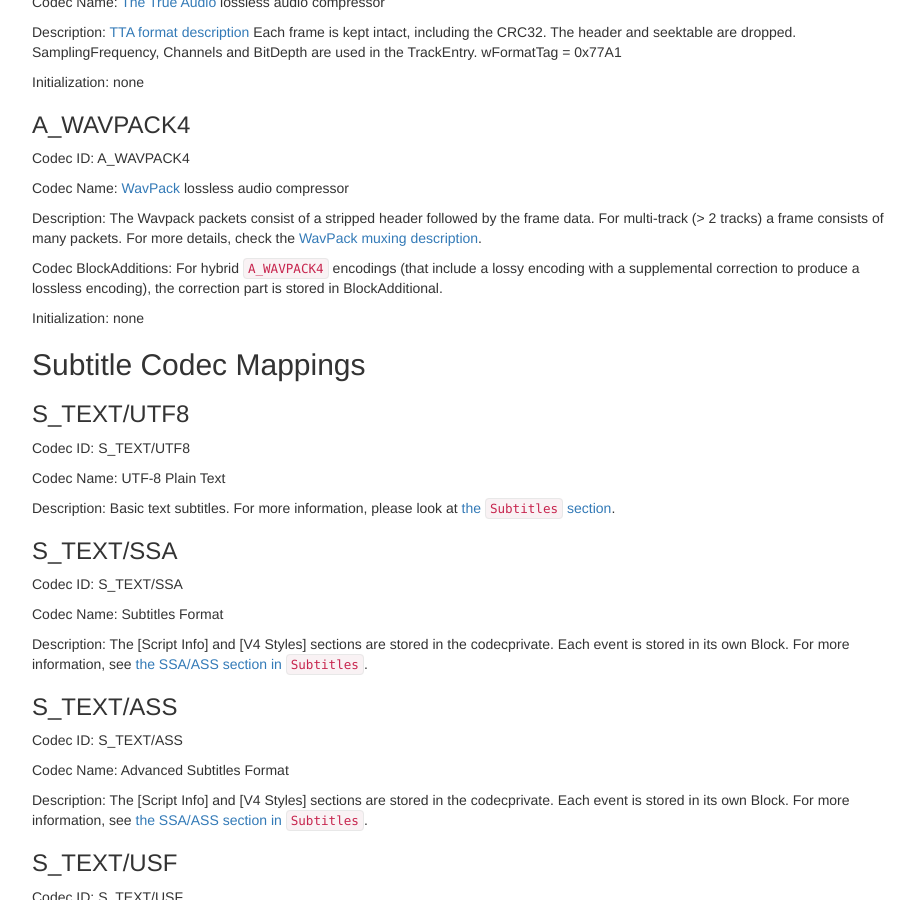
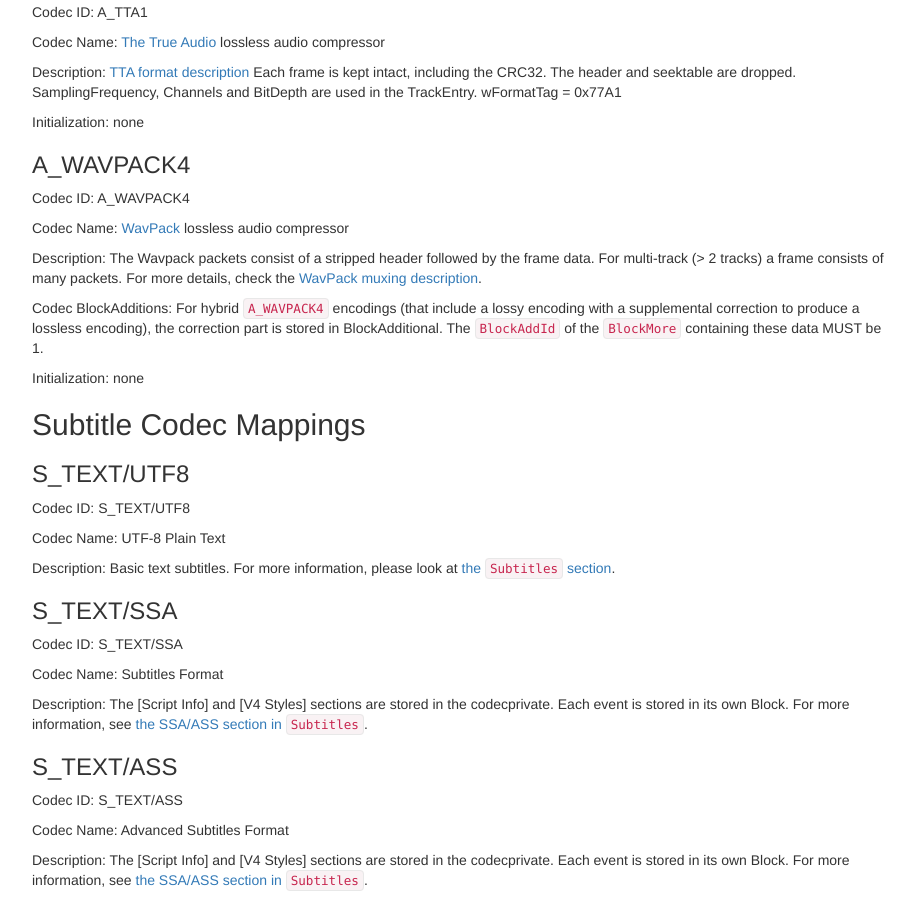
Before and after one commit to ietf-wg-cellar/matroska-specification, a Jekyll site: the page built from codec_specs.md, in a window 1280 px wide and 900 px high, scrolled down 12686 px. Shown: the whole window, without its empty margins (273-1188 px from the left). Built offline with Jekyll 4.4.1, drawn with Linux system fonts in a browser that asks for light colours; our own code applies the rules of GitHub Pages for plain Markdown files; some of the changed text lies outside the part shown.

Commit message:
mention the BlockAddId is 1 for each Codec BlockAdditions
VP8/VP9 might contain other BlockMore elements in the same BlockAdditions (HDR dynamic metadata)

```diff
--- a/codec_specs.md
+++ b/codec_specs.md
@@ -269,7 +269,7 @@
 
 Description: VP8 is an open and royalty free video compression format developed by Google and created by On2 Technologies as a successor to VP7. [@!RFC6386]
 
-Codec BlockAdditions: A single-channel encoding of an alpha channel MAY be stored in `BlockAdditions`.
+Codec BlockAdditions: A single-channel encoding of an alpha channel MAY be stored in `BlockAdditions`. The `BlockAddId` of the `BlockMore` containing these data MUST be 1.
 
 Initialization: none
 
@@ -281,7 +281,7 @@
 
 Description: VP9 is an open and royalty free video compression format developed by Google as a successor to VP8. [Draft VP9 Bitstream and Decoding Process Specification](https://www.webmproject.org/vp9/)
 
-Codec BlockAdditions: A single-channel encoding of an alpha channel MAY be stored in `BlockAdditions`.
+Codec BlockAdditions: A single-channel encoding of an alpha channel MAY be stored in `BlockAdditions`. The `BlockAddId` of the `BlockMore` containing these data MUST be 1.
 
 Initialization: none
 
@@ -655,7 +655,7 @@
 
 Description: The Wavpack packets consist of a stripped header followed by the frame data. For multi-track (> 2 tracks) a frame consists of many packets. For more details, check the [WavPack muxing description](wavpack.html).
 
-Codec BlockAdditions: For hybrid `A_WAVPACK4` encodings (that include a lossy encoding with a supplemental correction to produce a lossless encoding), the correction part is stored in BlockAdditional.
+Codec BlockAdditions: For hybrid `A_WAVPACK4` encodings (that include a lossy encoding with a supplemental correction to produce a lossless encoding), the correction part is stored in BlockAdditional. The `BlockAddId` of the `BlockMore` containing these data MUST be 1.
 
 Initialization: none
 
```
